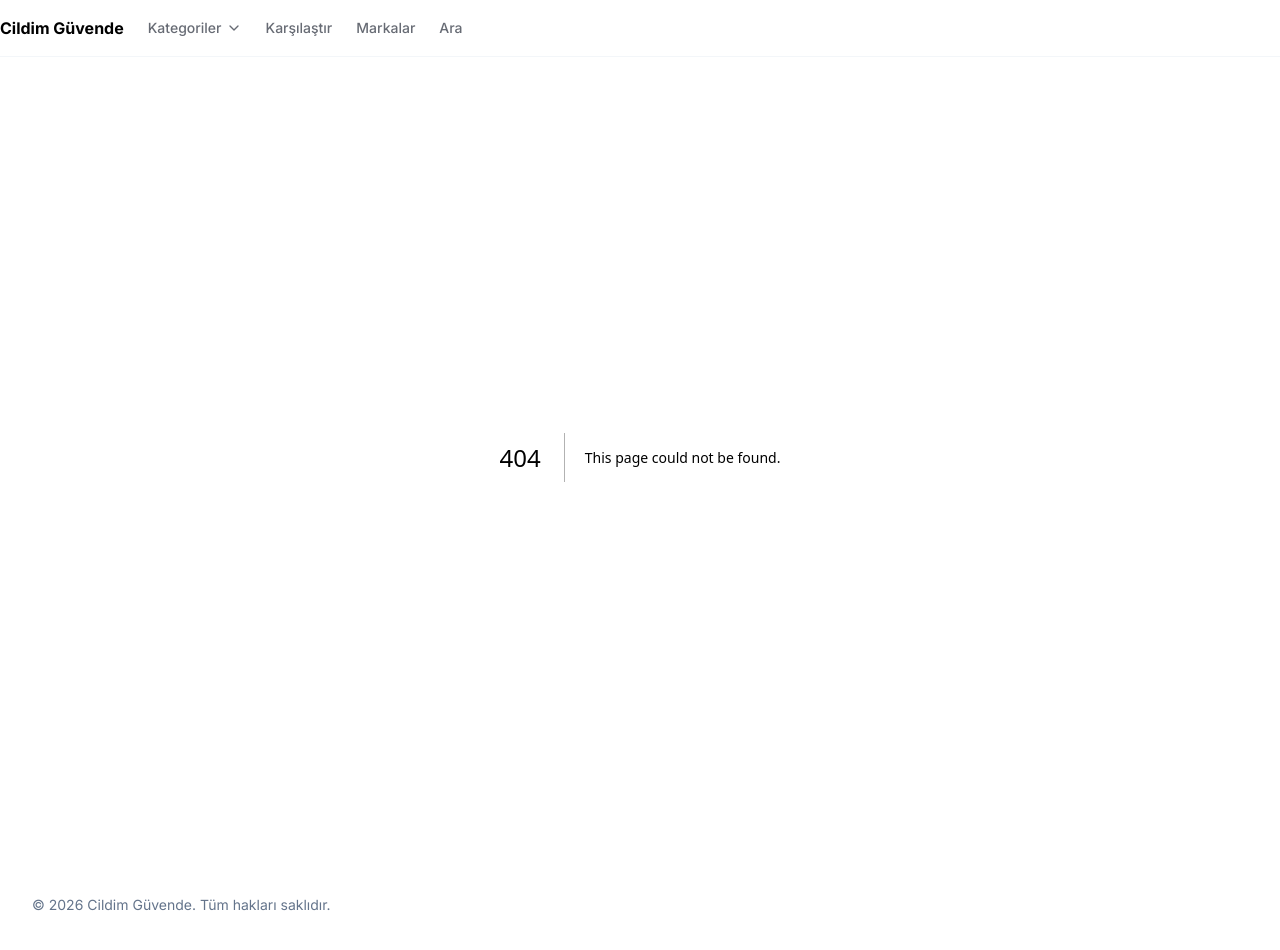
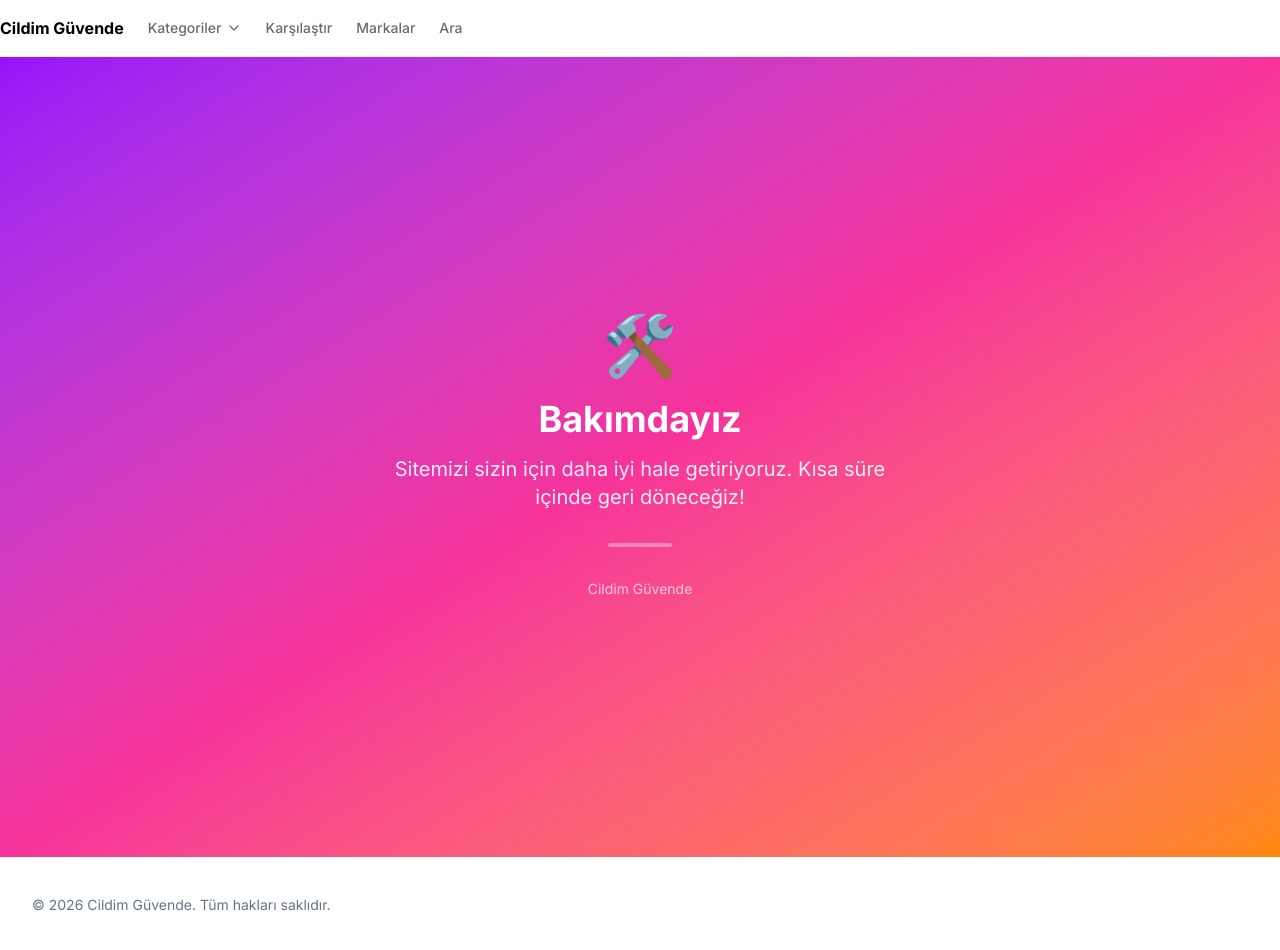
Before and after one commit to segend1/cildim-guvende, a Next.js app: page /maintenance in a window 1280 px wide. Before the commit this address had no page. Shown: the top 950 px of the page. Built offline with nearby package versions, Linux system fonts and the light colour scheme.

Commit message:
Enable maintenance mode

```diff
--- /dev/null
+++ b/src/app/maintenance/page.tsx
@@ -0,0 +1,19 @@
+export default function MaintenancePage() {
+    return (
+        <div className="min-h-screen flex flex-col items-center justify-center bg-gradient-to-br from-purple-600 via-pink-500 to-orange-400 text-white p-8">
+            <div className="text-center max-w-lg">
+                <div className="text-6xl mb-6">🛠️</div>
+                <h1 className="text-4xl font-bold mb-4">Bakımdayız</h1>
+                <p className="text-xl mb-8 opacity-90">
+                    Sitemizi sizin için daha iyi hale getiriyoruz. Kısa süre içinde geri döneceğiz!
+                </p>
+                <div className="animate-pulse">
+                    <div className="w-16 h-1 bg-white/50 rounded-full mx-auto"></div>
+                </div>
+                <p className="mt-8 text-sm opacity-70">
+                    Cildim Güvende
+                </p>
+            </div>
+        </div>
+    );
+}
--- /dev/null
+++ b/src/middleware.ts
@@ -0,0 +1,32 @@
+import { NextResponse } from 'next/server';
+import type { NextRequest } from 'next/server';
+
+// Set this to true to enable maintenance mode
+const MAINTENANCE_MODE = true;
+
+export function middleware(request: NextRequest) {
+    // If maintenance mode is off, allow all requests
+    if (!MAINTENANCE_MODE) {
+        return NextResponse.next();
+    }
+
+    // Allow access to the maintenance page itself and static assets
+    const { pathname } = request.nextUrl;
+    if (
+        pathname === '/maintenance' ||
+        pathname.startsWith('/_next') ||
+        pathname.startsWith('/api') ||
+        pathname.includes('.')
+    ) {
+        return NextResponse.next();
+    }
+
+    // Redirect all other requests to the maintenance page
+    const url = request.nextUrl.clone();
+    url.pathname = '/maintenance';
+    return NextResponse.rewrite(url);
+}
+
+export const config = {
+    matcher: ['/((?!_next/static|_next/image|favicon.ico).*)'],
+};
```
